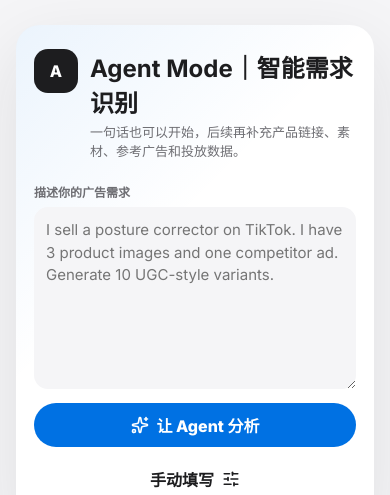
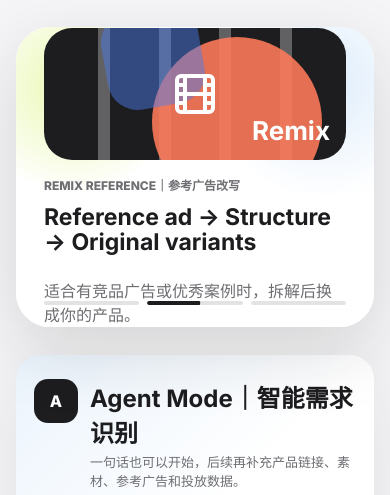
Before and after one commit to YDDDDX/vignette, a plain HTML site: page intake.html in a window 390 px wide. Shown: the part 349-844 px from the top of the page. Drawn offline with nearby package versions, Linux system fonts and the light colour scheme.

Commit message:
Restore compact intake carousel

```diff
--- a/agent.js
+++ b/agent.js
@@ -7,6 +7,8 @@
 const agentPrompt = document.querySelector("#agentPrompt");
 const runAgentButton = document.querySelector("#runAgent");
 const agentResult = document.querySelector("#agentResult");
+const deckSlides = Array.from(document.querySelectorAll(".showcase-slide"));
+const deckDots = Array.from(document.querySelectorAll(".deck-progress span"));
 
 function escapeHtml(value) {
   return String(value ?? "")
@@ -27,6 +29,28 @@
   sessionStorage.setItem("vignetteAgentDescription", description);
   sessionStorage.setItem("vignetteAgentSummary", JSON.stringify(result.summary || {}));
   sessionStorage.setItem("vignetteAgentBrief", JSON.stringify(result.creativeBrief || null));
+}
+
+function showDeckSlide(index) {
+  deckSlides.forEach((slide, slideIndex) => {
+    slide.classList.toggle("active", slideIndex === index);
+  });
+  deckDots.forEach((dot, dotIndex) => {
+    dot.classList.remove("active");
+    if (dotIndex === index) {
+      window.requestAnimationFrame(() => dot.classList.add("active"));
+    }
+  });
+}
+
+function initModeDeck() {
+  if (deckSlides.length <= 1) return;
+  let activeIndex = 0;
+  showDeckSlide(activeIndex);
+  window.setInterval(() => {
+    activeIndex = (activeIndex + 1) % deckSlides.length;
+    showDeckSlide(activeIndex);
+  }, 3200);
 }
 
 runAgentButton.addEventListener("click", async () => {
@@ -104,4 +128,5 @@
     sessionStorage.removeItem("vignettePendingPrompt");
   }
   window.lucide?.createIcons();
+  initModeDeck();
 });
--- a/intake.html
+++ b/intake.html
@@ -32,41 +32,8 @@
           <p>
             不用先判断 Quick、Remix 还是 Scale。描述产品、素材和目标，Agent 会推荐生成路径，并整理一份可继续完善的创意简报。
           </p>
-        </div>
-
-        <section class="agent-panel agent-entry-card" id="agentPanel">
-          <div class="section-title">
-            <span>A</span>
-            <div>
-              <h3>Agent Mode｜智能需求识别</h3>
-              <p>一句话也可以开始，后续再补充产品链接、素材、参考广告和投放数据。</p>
-            </div>
-          </div>
-          <label class="field">
-            <span>描述你的广告需求</span>
-            <textarea
-              id="agentPrompt"
-              rows="7"
-              placeholder="I sell a posture corrector on TikTok. I have 3 product images and one competitor ad. Generate 10 UGC-style variants."
-            ></textarea>
-          </label>
-          <div class="agent-entry-actions">
-            <button class="primary-button" type="button" id="runAgent">
-              <i data-lucide="sparkles"></i>
-              让 Agent 分析
-            </button>
-            <a class="secondary-button" href="./details.html">
-              手动填写
-              <i data-lucide="sliders-horizontal"></i>
-            </a>
-          </div>
-          <div class="agent-result" id="agentResult" hidden></div>
-        </section>
-      </section>
-
-      <section class="agent-entry-routing" aria-label="Agent 会自动判断的模式">
           <div class="agent-entry-showcase mode-deck" aria-label="模式轮播展示">
-          <div class="showcase-slide slide-quick">
+            <div class="showcase-slide slide-quick active">
               <div class="slide-art" aria-hidden="true">
                 <i data-lucide="sparkles"></i>
                 <b>10</b>
@@ -100,11 +67,41 @@
               </div>
             </div>
             <div class="deck-progress" aria-hidden="true">
-            <span></span>
+              <span class="active"></span>
               <span></span>
               <span></span>
             </div>
           </div>
+        </div>
+
+        <section class="agent-panel agent-entry-card" id="agentPanel">
+          <div class="section-title">
+            <span>A</span>
+            <div>
+              <h3>Agent Mode｜智能需求识别</h3>
+              <p>一句话也可以开始，后续再补充产品链接、素材、参考广告和投放数据。</p>
+            </div>
+          </div>
+          <label class="field">
+            <span>描述你的广告需求</span>
+            <textarea
+              id="agentPrompt"
+              rows="7"
+              placeholder="I sell a posture corrector on TikTok. I have 3 product images and one competitor ad. Generate 10 UGC-style variants."
+            ></textarea>
+          </label>
+          <div class="agent-entry-actions">
+            <button class="primary-button" type="button" id="runAgent">
+              <i data-lucide="sparkles"></i>
+              让 Agent 分析
+            </button>
+            <a class="secondary-button" href="./details.html">
+              手动填写
+              <i data-lucide="sliders-horizontal"></i>
+            </a>
+          </div>
+          <div class="agent-result" id="agentResult" hidden></div>
+        </section>
       </section>
     </main>
 
--- a/styles.css
+++ b/styles.css
@@ -2525,15 +2525,14 @@
   padding: 28px;
   opacity: 0;
   transform: translateX(18px) scale(0.98);
-  animation: deckSlide 12s infinite;
-}
-
-.showcase-slide:nth-child(2) {
-  animation-delay: 4s;
-}
-
-.showcase-slide:nth-child(3) {
-  animation-delay: 8s;
+  transition:
+    opacity 420ms ease,
+    transform 420ms ease;
+}
+
+.showcase-slide.active {
+  opacity: 1;
+  transform: translateX(0) scale(1);
 }
 
 .slide-art {
@@ -2667,55 +2666,30 @@
   background: #1d1d1f;
   transform: scaleX(0);
   transform-origin: left;
-  animation: deckProgress 12s infinite;
-}
-
-.deck-progress span:nth-child(2)::before {
-  animation-delay: 4s;
-}
-
-.deck-progress span:nth-child(3)::before {
-  animation-delay: 8s;
-}
-
-@keyframes deckSlide {
-  0%,
-  28% {
-    opacity: 1;
-    transform: translateX(0) scale(1);
-  }
-
-  33%,
-  100% {
-    opacity: 0;
-    transform: translateX(-18px) scale(0.98);
-  }
-}
-
-@keyframes deckProgress {
-  0% {
+}
+
+.deck-progress span.active::before {
+  animation: deckProgressBar 3.2s linear forwards;
+}
+
+@media (prefers-reduced-motion: reduce) {
+  .showcase-slide {
+    transition: none;
+  }
+
+  .deck-progress span.active::before {
+    animation: none;
+    transform: scaleX(1);
+  }
+}
+
+@keyframes deckProgressBar {
+  from {
     transform: scaleX(0);
   }
 
-  28% {
+  to {
     transform: scaleX(1);
-  }
-
-  33%,
-  100% {
-    transform: scaleX(0);
-  }
-}
-
-@media (prefers-reduced-motion: reduce) {
-  .showcase-slide,
-  .deck-progress span::before {
-    animation: none;
-  }
-
-  .showcase-slide:first-child {
-    opacity: 1;
-    transform: none;
   }
 }
 
@@ -2761,66 +2735,12 @@
   margin-top: 2px;
 }
 
-.agent-entry-routing {
-  display: block;
-}
-
-.agent-entry-routing .agent-entry-showcase {
-  min-height: 380px;
-  margin-top: 0;
-}
-
-.agent-entry-routing .showcase-slide {
-  grid-template-columns: minmax(220px, 0.38fr) 1fr;
-  gap: clamp(28px, 5vw, 56px);
-  padding: clamp(34px, 5vw, 58px);
-}
-
-.agent-entry-routing .slide-art {
-  min-height: 240px;
-  border-radius: 30px;
-}
-
-.agent-entry-routing .slide-art svg {
-  width: 64px;
-  height: 64px;
-}
-
-.agent-entry-routing .slide-art b {
-  right: 24px;
-  bottom: 22px;
-  font-size: 42px;
-}
-
-.agent-entry-routing .slide-copy span {
-  font-size: 15px;
-}
-
-.agent-entry-routing .slide-copy strong {
-  max-width: 620px;
-  font-size: clamp(42px, 5.2vw, 62px);
-}
-
-.agent-entry-routing .slide-copy p {
-  max-width: 560px;
-  margin-top: 24px;
-  font-size: clamp(20px, 2.4vw, 30px);
-  line-height: 1.45;
-}
-
-.agent-entry-routing .deck-progress {
-  left: clamp(34px, 5vw, 58px);
-  right: clamp(34px, 5vw, 58px);
-  bottom: 28px;
-}
-
 @media (max-width: 900px) {
   .agent-entry-shell {
     gap: 22px;
   }
 
-  .agent-entry-hero,
-  .agent-entry-routing {
+  .agent-entry-hero {
     grid-template-columns: 1fr;
   }
 
@@ -2844,44 +2764,6 @@
 
   .slide-copy strong {
     font-size: 23px;
-  }
-
-  .agent-entry-routing .agent-entry-showcase {
-    min-height: 360px;
-  }
-
-  .agent-entry-routing .showcase-slide {
-    grid-template-columns: 1fr;
-    gap: 16px;
-    padding: 28px;
-  }
-
-  .agent-entry-routing .slide-art {
-    min-height: 132px;
-  }
-
-  .agent-entry-routing .slide-art svg {
-    width: 48px;
-    height: 48px;
-  }
-
-  .agent-entry-routing .slide-art b {
-    right: 16px;
-    bottom: 16px;
-    font-size: 30px;
-  }
-
-  .agent-entry-routing .slide-copy span {
-    font-size: 12px;
-  }
-
-  .agent-entry-routing .slide-copy strong {
-    font-size: 25px;
-  }
-
-  .agent-entry-routing .slide-copy p {
-    margin-top: 12px;
-    font-size: 15px;
   }
 
   .agent-entry-card {
```
Lines whose indentation alone changed are shown as unchanged.
